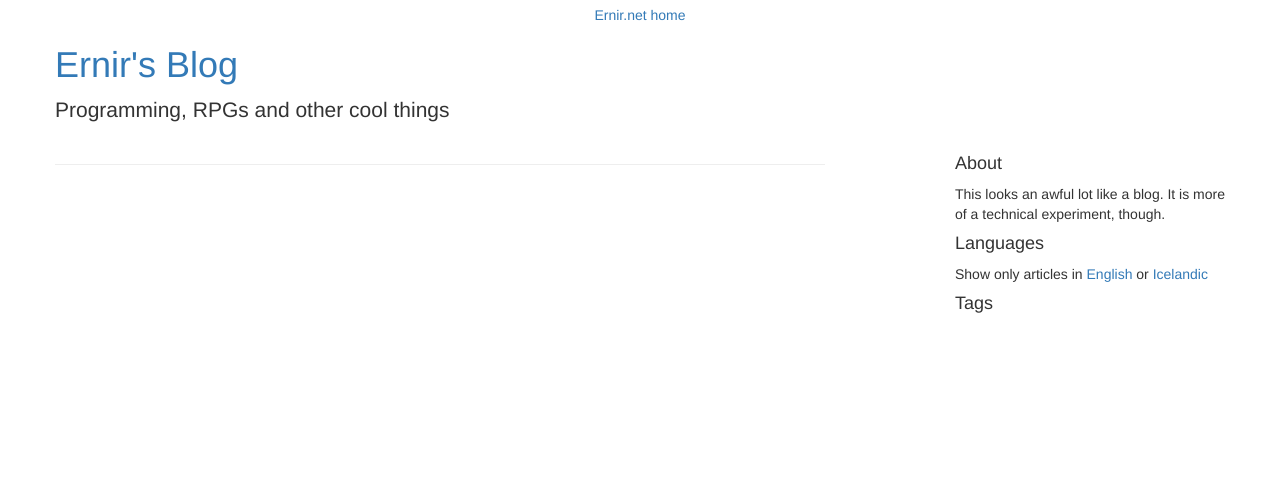
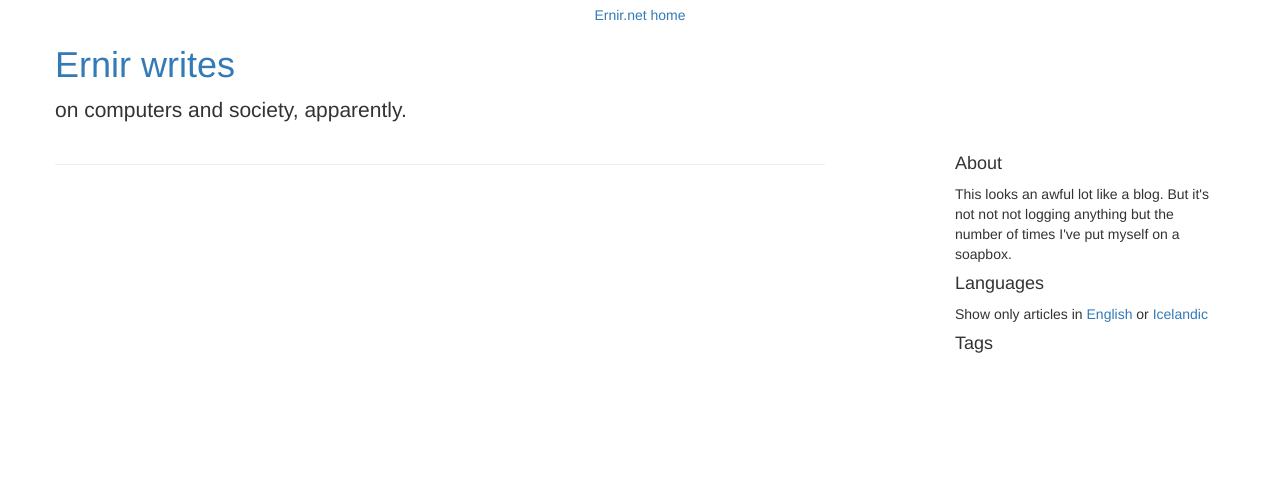
Before and after one commit to Ernir/old.ernir.net, a Django app: page /blog/ in a window 1280 px wide. Shown: the top 504 px of the page. Run offline with Django 3.2, Linux system fonts and the light colour scheme; data that the repository does not hold is empty; parts of the project's set-up code (start-up, migrations or seed data) failed here and were passed over; some libraries are stand-ins or nearby versions.

Commit message:
Appearance changes on index and blog pages.

```diff
--- a/blog/templates/blog_shared.html
+++ b/blog/templates/blog_shared.html
@@ -3,11 +3,9 @@
 {% block content %}
 
     <div class="blog-header">
-        <h1 class="blog-title"><a href="{% url "blog.views.index" %}">Ernir's
-            Blog</a></h1>
+        <h1 class="blog-title"><a href="{% url "blog.views.index" %}">Ernir writes</a></h1>
 
-        <p class="lead blog-description">Programming, RPGs and other cool
-            things</p>
+        <p class="lead blog-description">on computers and society, apparently.</p>
     </div>
 
     <div class="row">
@@ -22,8 +20,7 @@
             <div class="sidebar-module">
                 <h4>About</h4>
 
-                <p>This looks an awful lot like a blog. It is more of a
-                    technical experiment, though.</p>
+                <p>This looks an awful lot like a blog. But it's not not not logging anything but the number of times I've put myself on a soapbox.</p>
             </div>
             <div class="sidebar-module">
                 <h4>Languages</h4>
--- a/indexpage/models.py
+++ b/indexpage/models.py
@@ -25,13 +25,14 @@ class SubSection(models.Model):
     """
 
     title = models.CharField(max_length=200)
-    text = models.TextField()
+    text = models.TextField(null=True)
     parent_section = models.ForeignKey(Section, related_name="subsections")
 
     priority = models.IntegerField()
 
     def __str__(self):
-        return self.title + " (priority:" + str(self.priority) + ")"
+        return self.parent_section.title + ": " \
+               + self.title + " (priority:" + str(self.priority) + ")"
 
     class Meta:
         ordering = ("parent_section__priority", "priority", )
```
Also changed, not shown: blog/migrations/0008_auto_20150827_2304.py (added), indexpage/migrations/0004_auto_20150827_2304.py (added).
